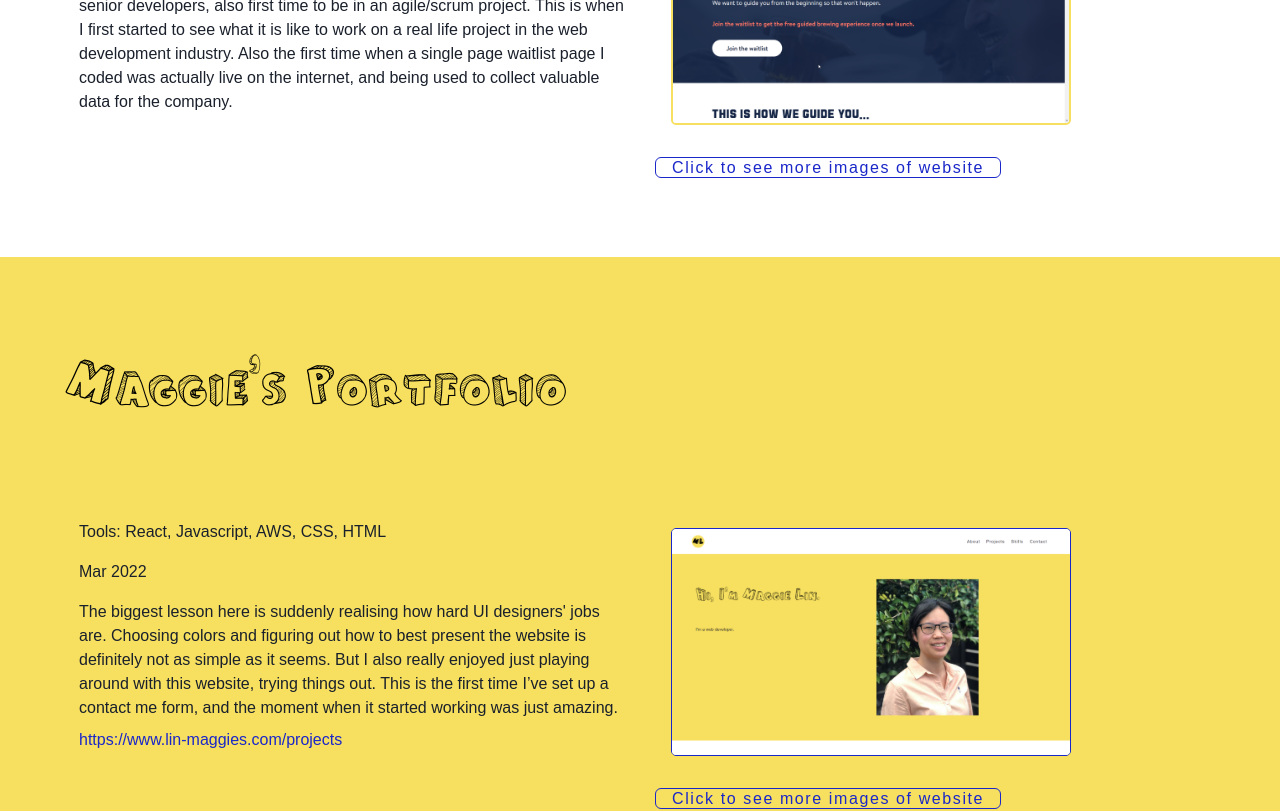
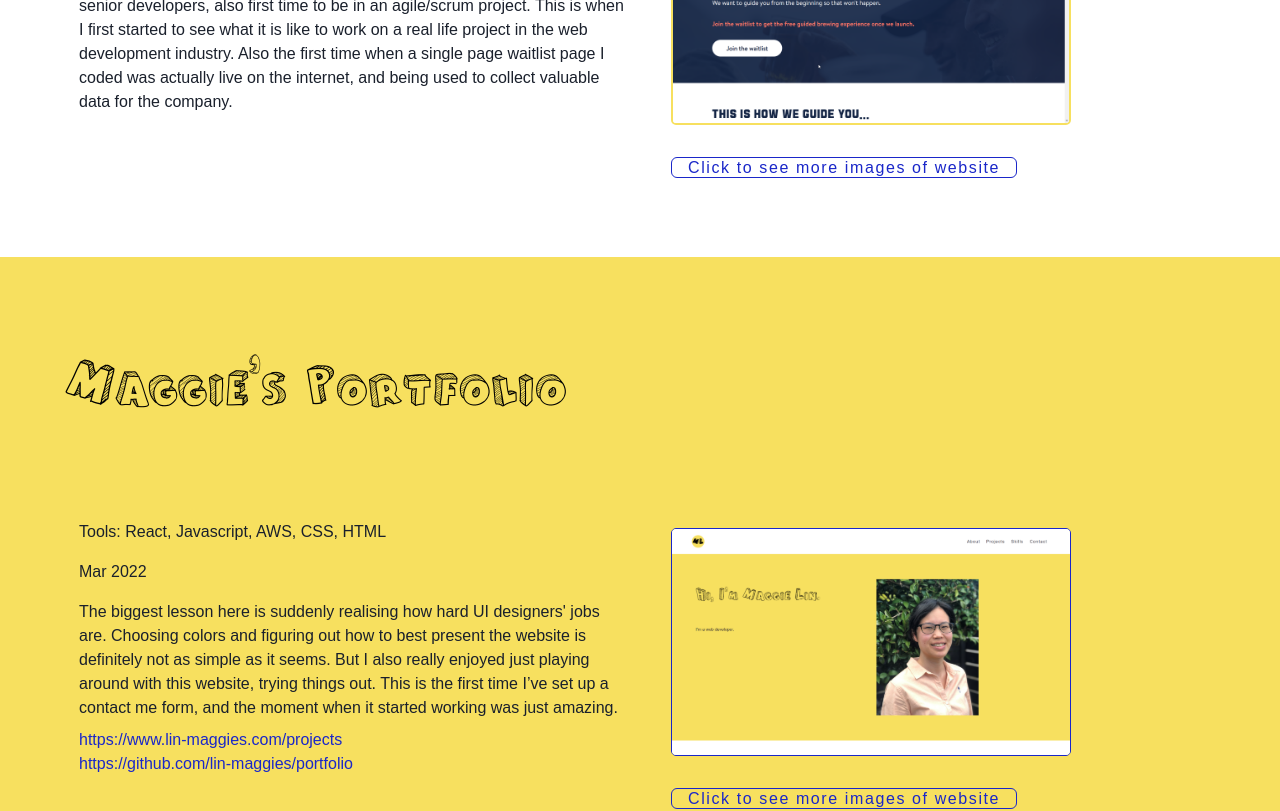
Before and after one commit to lin-maggies/portfolio, a React (Create React App) app: page /projects in a window 1280 px wide. Shown: the part 1100-1911 px from the top of the page. Built offline with nearby package versions, Linux system fonts and the light colour scheme.

Commit message:
remove unused code

```diff
--- a/src/App.css
+++ b/src/App.css
@@ -7,16 +7,6 @@
 
 p {
   padding: 0.5rem 0;
-}
-
-.pDesk {
-  display: none;
-  padding: 0;
-}
-
-.pMobile {
-  display: inline-block;
-  padding: 0;
 }
 
 .navbar {
@@ -72,6 +62,10 @@ p {
 .sectionPara a:hover {
   text-shadow: 0 0 0.5px #1a27c9, 0.5px 0 0 #1a27c9;
   text-decoration: underline;
+}
+
+.projLinks {
+  display: block;
 }
 
 .contactFormContainer {
@@ -148,6 +142,16 @@ p {
   content: "";
   display: table;
   clear: both;
+}
+
+.pDesk {
+  display: none;
+  padding: 0;
+}
+
+.pMobile {
+  display: inline-block;
+  padding: 0;
 }
 
 @media only screen and (min-width: 768px) {
@@ -234,6 +238,10 @@ p {
   .pMobile {
     display: none;
   }
+
+  .buttonSpacing {
+    margin-left: 1rem;
+  }
 }
 
 @font-face {
--- a/src/Components/Navbar.js
+++ b/src/Components/Navbar.js
@@ -1,4 +1,4 @@
-import React, { useState, useEffect, useContext } from "react";
+import React from "react";
 import { Link } from "react-router-dom";
 import {
   Menu,
--- a/src/Containers/myProjects.js
+++ b/src/Containers/myProjects.js
@@ -1,5 +1,4 @@
-import React, { useState, useEffect, useContext } from "react";
-import { ExternalLinkIcon } from "@chakra-ui/icons";
+import React, { useEffect } from "react";
 import "../App.css";
 import Navbar from "../Components/Navbar";
 import ProjectModal from "../Components/ProjectModal";
@@ -74,6 +73,7 @@ export default function MyProjects() {
               />
             }
           />
+          <div className="buttonSpacing">
             <ProjectModal
               images={textImageArray}
               title="Beer Jerk - TextBeer"
@@ -81,6 +81,7 @@ export default function MyProjects() {
               border="1px"
               borderColor="#1a27c9"
             />
+          </div>
         </div>
       </div>
       <div className="sectionContainer row">
@@ -108,6 +109,7 @@ export default function MyProjects() {
               <img src={brew1} alt="Photo of Brewenstein" className="photo" />
             }
           />
+          <div className="buttonSpacing">
             <ProjectModal
               images={brewImageArray}
               title="Brewenstein"
@@ -115,6 +117,7 @@ export default function MyProjects() {
               border="1px"
               borderColor="#1a27c9"
             />
+          </div>
         </div>
       </div>
       <div className="sectionColorContainer row">
@@ -131,8 +134,14 @@ export default function MyProjects() {
               things out. This is the first time I’ve set up a contact me form,
               and the moment when it started working was just amazing.
             </p>
-            <a href="https://www.lin-maggies.com/projects">
+            <a
+              className="projLinks"
+              href="https://www.lin-maggies.com/projects"
+            >
               https://www.lin-maggies.com/projects
+            </a>
+            <a href="https://github.com/lin-maggies/portfolio">
+              https://github.com/lin-maggies/portfolio
             </a>
           </div>
         </div>
@@ -149,6 +158,7 @@ export default function MyProjects() {
               />
             }
           />
+          <div className="buttonSpacing">
             <ProjectModal
               images={portImageArray}
               title="Portfolio"
@@ -156,6 +166,7 @@ export default function MyProjects() {
               border="1px"
               borderColor="#1a27c9"
             />
+          </div>
         </div>
       </div>
       <div className="sectionContainer">
```
Lines whose indentation alone changed are shown as unchanged.
